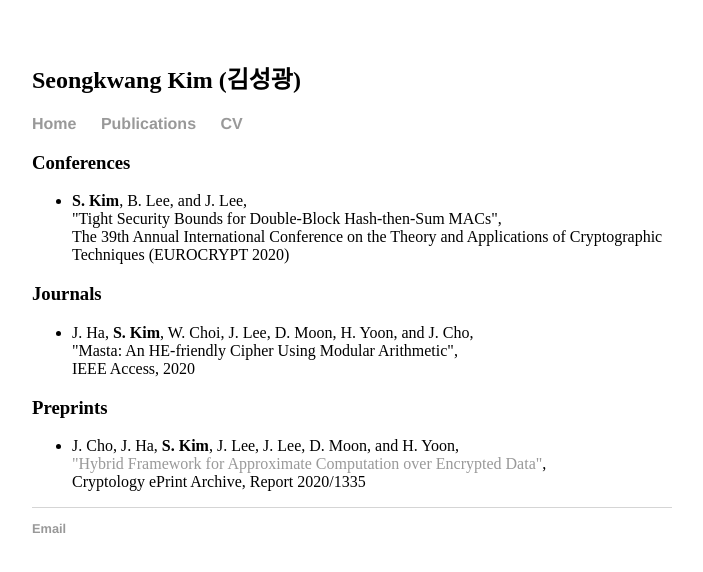
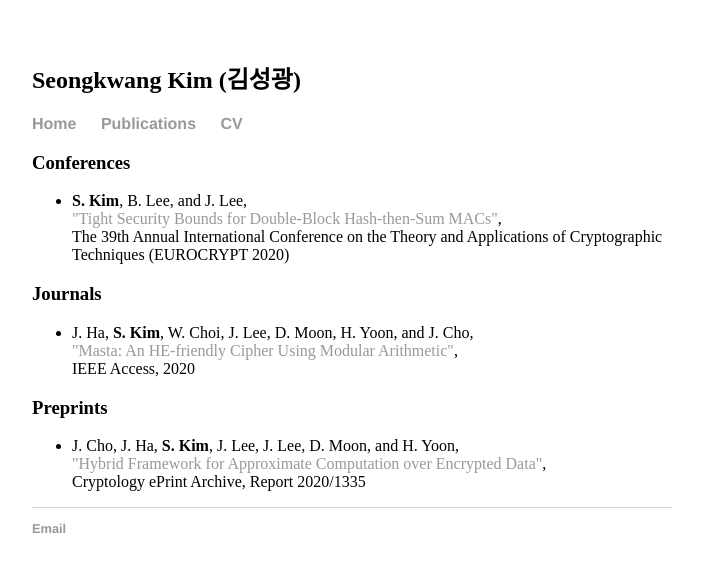
Before and after one commit to sgk1m/sgk1m.github.io, a Jekyll site: the page built from publications.html, in a window 1280 px wide. Shown: the top 572 px of the page, without its empty margins (288-991 px from the left). Built offline with Jekyll 4.4.1, drawn with Linux system fonts in a browser that asks for light colours; some of the changed lines change nothing that is shown.

Commit message:
add urls

```diff
--- a/publications.html
+++ b/publications.html
@@ -6,14 +6,14 @@
 	<h3>Conferences</h3>
 	<ul>
 		<li><b>S. Kim</b>, B. Lee, and J. Lee, <br>
-			"Tight Security Bounds for Double-Block Hash-then-Sum MACs", <br>
+			<a href="https://link.springer.com/chapter/10.1007/978-3-030-45721-1_16">"Tight Security Bounds for Double-Block Hash-then-Sum MACs"</a>, <br>
 			The 39th Annual International Conference on the Theory and Applications of Cryptographic Techniques (EUROCRYPT 2020)
 		</li>
 	</ul>
 	<h3>Journals</h3>
 	<ul>
 		<li>J. Ha, <b>S. Kim</b>, W. Choi, J. Lee, D. Moon, H. Yoon, and J. Cho, <br>
-			"Masta: An HE-friendly Cipher Using Modular Arithmetic", <br>
+			<a href="https://ieeexplore.ieee.org/document/9240936">"Masta: An HE-friendly Cipher Using Modular Arithmetic"</a>, <br>
 			IEEE Access, 2020
 		</li>
 	</ul>
```
